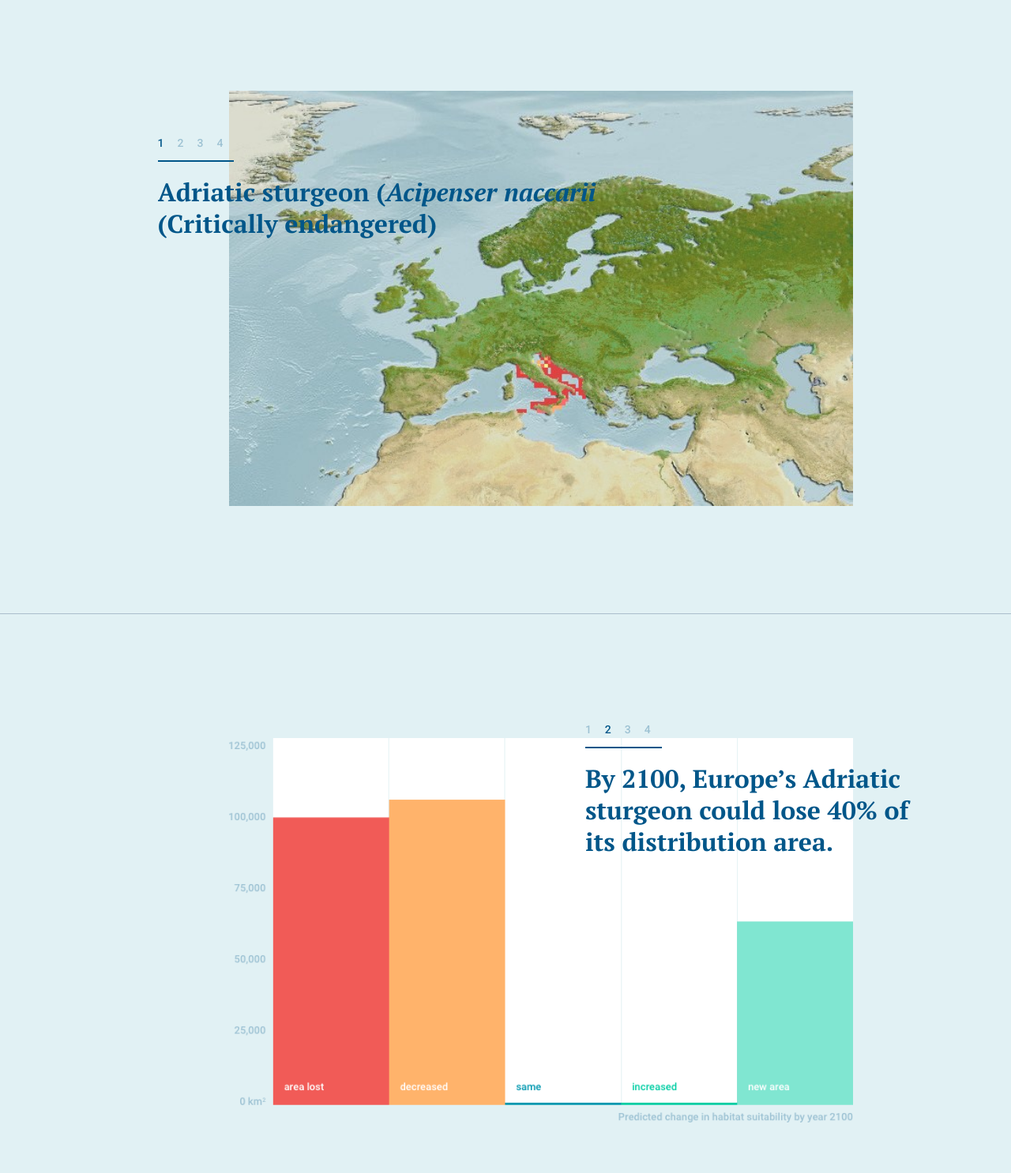
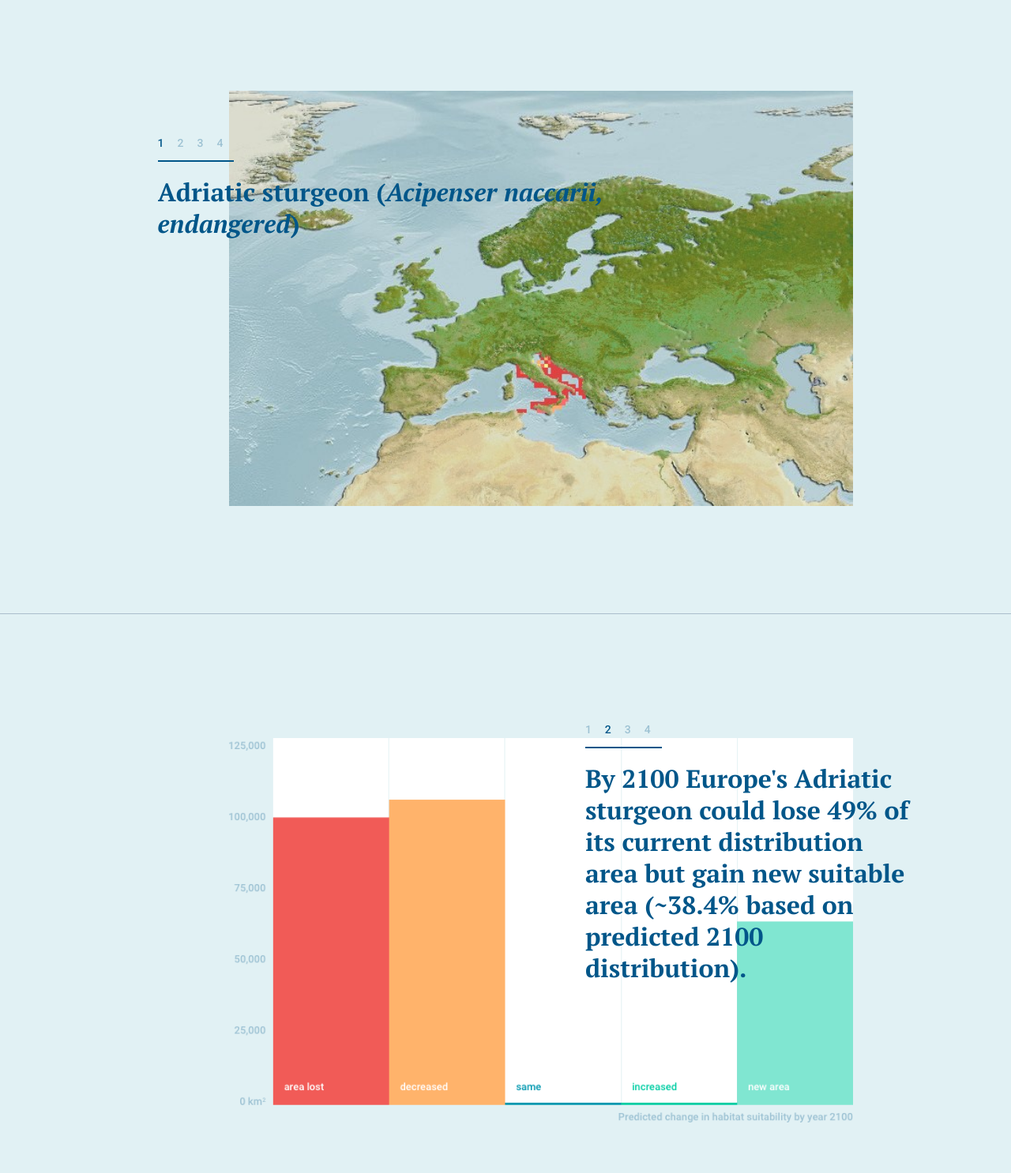
Before and after one commit to Vizzuality/aquamaps-viz, a PHP site: page / in a window 1280 px wide. Shown: the part 4059-5545 px from the top of the page at 79% size. Run offline with PHP 8.4, Linux system fonts and the light colour scheme; some libraries are stand-ins or nearby versions; some web fonts are replaced.

Commit message:
Typo fixes Improve legends

```diff
--- a/css/main.css
+++ b/css/main.css
@@ -538,11 +538,11 @@ p { margin: 0 0 12px; }
 
 @media (min-width: 768px) { .c-show-pic__name { width: 60%; } }
 
-.c-show-pic__legend { margin-top: 12px; }
+.c-show-pic__legend { margin-top: 12px; text-align: left; }
 
 .c-show-pic__legend .c-show-pic__legend-title { font-size: 14px; font-weight: 500; line-height: 1.43; color: #ffffff; }
 
-.c-show-pic__legend .c-show-pic__legend-img { position: relative; margin-top: 5px; left: -9px; }
+.c-show-pic__legend .c-show-pic__legend-values { display: flex; justify-content: space-between; width: 160px; padding: 0; font-size: 14px; font-weight: 500; line-height: 1.43; color: rgba(255, 255, 255, 0.5); list-style: none; }
 
 .c-select { position: relative; }
 
--- a/index.php
+++ b/index.php
@@ -147,7 +147,7 @@
 	                    <ul class="slides js_slides">
 												<?php foreach ($specie['pictures'] as $pictureId => $picture) :?>
 													<li class="js_slide slide">
-														<div class="c-pic-slide js_pic_slide" data-pic-url="<?= $picture['url'] ?>" data-pic-name="<?= $picture['name'] ?> of <a href='<?= $specie['url'] ?>' target='_blank'><?= $specie['name'] ?></a>"  data-id="procedure-1-<?= $specie['key'] ?>-<?= $pictureId ?>">
+														<div class="c-pic-slide js_pic_slide" data-pic-url="<?= $picture['url'] ?>" data-pic-name="<?= $picture['name'] ?> of <a href='<?= $specie['url'] ?>' target='_blank'><?= $specie['name'] ?></a>"  data-id="procedure-1-<?= $specie['key'] ?>-<?= $pictureId ?>" data-legend-title="Relative probabilities of occurrence" data-legend-values="&gt;0.2|0.3|0.5|0.7|&lt;0.8">
 															<div class="c-pic-slide__picture" style="background-image: url('<?= $picture['url'] ?>')"></div>
 															<div class="c-pic-slide__separator"></div>
 															<div class="c-pic-slide__name"><?= $picture['name'] ?></div>
@@ -211,7 +211,7 @@
 	                    <ul class="slides js_slides">
 												<?php foreach ($specie['pictures'] as $pictureId => $picture) :?>
 													<li class="js_slide slide">
-														<div class="c-pic-slide js_pic_slide" data-pic-url="<?= $picture['url'] ?>" data-pic-name="<?= $picture['name'] ?> of <a href='<?= $specie['url'] ?>' target='_blank'><?= $specie['name'] ?></a>" data-id="procedure-2-<?= $specie['key'] ?>-<?= $pictureId ?>">
+														<div class="c-pic-slide js_pic_slide" data-pic-url="<?= $picture['url'] ?>" data-pic-name="<?= $picture['name'] ?> of <a href='<?= $specie['url'] ?>' target='_blank'><?= $specie['name'] ?></a>" data-id="procedure-2-<?= $specie['key'] ?>-<?= $pictureId ?>" data-legend-title="Relative probabilities of occurrence" data-legend-values="&gt;0.2|0.3|0.5|0.7|&lt;0.8">
 															<div class="c-pic-slide__picture" style="background-image: url('<?= $picture['url'] ?>')"></div>
 															<div class="c-pic-slide__separator"></div>
 															<div class="c-pic-slide__name"><?= $picture['name'] ?></div>
@@ -287,7 +287,7 @@
 											?>
 											<?php foreach ($planningToolPictures as $pictureId => $url) :?>
 												<li class="js_slide slide">
-													<div class="c-pic-slide js_pic_slide" data-pic-url="<?= $url ?>" data-pic-name=""  data-id="procedure-3-<?= $pictureId ?>">
+													<div class="c-pic-slide js_pic_slide" data-pic-url="<?= $url ?>" data-pic-name=""  data-id="procedure-3-<?= $pictureId ?>" data-legend-title="" data-legend-values="0">
 														<div class="c-pic-slide__picture" style="background-image: url('<?= $url ?>')"></div>
 													</div>
 												</li>
@@ -375,7 +375,7 @@
 										<li onclick="goTo('inverse-graph2');">4</li>
 									</ul>
 									<div class="text-mask">
-                    <h2><a href="http://www.aquamaps.org/am_eubon/premap.php?map=cached&SpecID=Fis-29589&cache=1&type_of_map=regular" target="_blank">Adriatic sturgeon (<i>Acipenser naccarii</i></a> (Critically endangered)</h2>
+                    <h2><a href="http://www.aquamaps.org/am_eubon/premap.php?map=cached&SpecID=Fis-29589&cache=1&type_of_map=regular" target="_blank">Adriatic sturgeon (<i>Acipenser naccarii, endangered</i>)</a></h2>
 									</div>
 								</div>
 							</div>
@@ -405,7 +405,7 @@
                     <li onclick="goTo('inverse-graph2');">4</li>
 									</ul>
 									<div class="text-mask">
-										<h2>By 2100, Europe’s Adriatic sturgeon could lose 40% of its distribution area.</h2>
+										<h2>By 2100 Europe's Adriatic sturgeon could lose 49% of its current distribution area but gain new suitable area (~38.4% based on predicted 2100 distribution).</h2>
 									</div>
 								</div>
 							</div>
@@ -422,7 +422,7 @@
               <div class="col-xs-12 center-block graph text-right">
                 <div class="img-area">
                   <picture>
-                    <img src="images/species/callinectes_sapidus/exp_7_pic_W-Bch-107379_native.jpg" alt="map description" width="100%">
+                    <img src="images/species/carcharhinus_longimanus/exp_7_pic_Fis-23061_native.jpg" alt="map description" width="100%">
                   </picture>
                 </div>
                 <div class="text-block add" style="vertical-align: bottom;">
@@ -434,7 +434,7 @@
                     <li onclick="goTo('inverse-graph2');">4</li>
                   </ul>
                   <div class="text-mask">
-                    <h2><a href="http://www.aquamaps.org/am_eubon/premap.php?map=cached&SpecID=Fis-23061&expert_id=7&cache=1&type_of_map=regular" target="_blank">Carcharhinus longimanus</a> Oceanic whitetip shark (Vulnerable)</h2>
+                    <h2><a href="http://www.aquamaps.org/am_eubon/premap.php?map=cached&SpecID=Fis-23061&expert_id=7&cache=1&type_of_map=regular" target="_blank">Oceanic whitetip shark (<i>Carcharhinus longimanus, vulnerable</i>)</a></h2>
                   </div>
                 </div>
               </div>
@@ -464,7 +464,7 @@
 										<li class="active">4</li>
 									</ul>
 									<div class="text-mask">
-										<h2>By 2100, Oceanic whitetip shark could lose 21% of its distribution area.</h2>
+										<h2>By 2100 decreased habitat suitability of the oceanic whitetip shark could be as high as 67% of its current distribution area. It gains new suitable habitat in the northeast Atlantic (~21% based on predicted 2100 distribution).</h2>
 									</div>
 								</div>
 							</div>
@@ -519,52 +519,52 @@
                   <div class="frame js_frame">
                     <ul class="slides js_slides">
                       <li class="js_slide slide">
-                        <div class="c-pic-slide js_pic_slide" data-pic-url="images/changes_in_biodiversity_in_europes_seas/22.jpg" data-pic-name="Current species" data-id="procedure-4-1">
+                        <div class="c-pic-slide js_pic_slide" data-pic-url="images/changes_in_biodiversity_in_europes_seas/22.jpg" data-pic-name="Current species" data-id="procedure-4-1" data-legend-title="Species counts" data-legend-values="&gt;9|55|85|115|&lt;165">
                           <div class="c-pic-slide__picture" style="background-image: url('images/changes_in_biodiversity_in_europes_seas/22.jpg')"></div>
                           <div class="c-pic-slide__separator"></div>
-                          <div class="c-pic-slide__name">Current species</div>
+                          <div class="c-pic-slide__name">Current species richness</div>
                           <div class="c-pic-slide__legend">
                             <img src="images/legend-colours.svg">
                             <ul>
-                              <li>&gt;0.2</li>
-                              <li>0.3</li>
-                              <li>0.5</li>
-                              <li>0.7</li>
-                              <li>&lt;0.8</li>
+                              <li>&gt;9</li>
+                              <li>55</li>
+                              <li>85</li>
+                              <li>115</li>
+                              <li>&lt;165</li>
                             </ul>
                           </div>
                         </div>
                       </li>
                       <li class="js_slide slide">
-                        <div class="c-pic-slide js_pic_slide" data-pic-url="images/changes_in_biodiversity_in_europes_seas/22_2100.jpg" data-pic-name="Predicted species in 2100" data-id="procedure-4-2">
+                        <div class="c-pic-slide js_pic_slide" data-pic-url="images/changes_in_biodiversity_in_europes_seas/22_2100.jpg" data-pic-name="Predicted species in 2100" data-id="procedure-4-2" data-legend-title="Species counts" data-legend-values="&gt;9|55|85|115|&lt;165">
                           <div class="c-pic-slide__picture" style="background-image: url('images/changes_in_biodiversity_in_europes_seas/22_2100.jpg')"></div>
                           <div class="c-pic-slide__separator"></div>
                           <div class="c-pic-slide__name">Predicted species in 2100</div>
                           <div class="c-pic-slide__legend">
                             <img src="images/legend-colours.svg">
                             <ul>
-                              <li>&gt;0.2</li>
-                              <li>0.3</li>
-                              <li>0.5</li>
-                              <li>0.7</li>
-                              <li>&lt;0.8</li>
+                              <li>&gt;9</li>
+                              <li>55</li>
+                              <li>85</li>
+                              <li>115</li>
+                              <li>&lt;165</li>
                             </ul>
                           </div>
                         </div>
                       </li>
                       <li class="js_slide slide">
-                        <div class="c-pic-slide js_pic_slide" data-pic-url="images/changes_in_biodiversity_in_europes_seas/22_2100_percent.jpg" data-pic-name="% change in species composition" data-id="procedure-4-3">
+                        <div class="c-pic-slide js_pic_slide" data-pic-url="images/changes_in_biodiversity_in_europes_seas/22_2100_percent.jpg" data-pic-name="% change in species composition" data-id="procedure-4-3" data-legend-title="" data-legend-values="&gt;0|9|25|49|&lt;100">
                           <div class="c-pic-slide__picture" style="background-image: url('images/changes_in_biodiversity_in_europes_seas/22_2100_percent.jpg')"></div>
                           <div class="c-pic-slide__separator"></div>
                           <div class="c-pic-slide__name">% change in species composition</div>
                           <div class="c-pic-slide__legend">
                             <img src="images/legend-colours.svg">
                             <ul>
-                              <li>&gt;0.2</li>
-                              <li>0.3</li>
-                              <li>0.5</li>
-                              <li>0.7</li>
-                              <li>&lt;0.8</li>
+                              <li>&gt;0</li>
+                              <li>9</li>
+                              <li>25</li>
+                              <li>49</li>
+                              <li>&lt;100</li>
                             </ul>
                           </div>
                         </div>
@@ -597,8 +597,9 @@
 							</div>
 							<div class="col-xs-12">
 								<div class="c-show-pic__legend">
-									<div class="c-show-pic__legend-title">Relative probabilities of occurrence</div>
-									<img class="c-show-pic__legend-img" src="images/legend.svg" />
+									<div class="c-show-pic__legend-title js_legend_title"></div>
+                  <img src="images/legend-colours.svg">
+                  <ul class="c-show-pic__legend-values js_legend_values"></ul>
 								</div>
 							</div>
 						</div>
--- a/js/index.js
+++ b/js/index.js
@@ -14,7 +14,13 @@ $( window ).load(function() {
   });
 
   procedurePics.on('click', function () {
-    loadPicModal($(this).data('id'), $(this).data('pic-url'), $(this).data('pic-name'));
+    loadPicModal(
+      $(this).data('id'),
+      $(this).data('pic-url'),
+      $(this).data('pic-name'),
+      $(this).data('legend-title'),
+      $(this).data('legend-values')
+    );
     showModal();
   });
 
@@ -39,18 +45,26 @@ function changeProcedureSpecie (specieId) {
 function loadProcedureSlider (specieId) {
   var slider = $('.procedure .js_slider[data-specie-id="' + specieId + '"]');
   if (slider.find('.slide').length > 2) {
-      lory(slider, {});
+    lory(slider, {});
   }
 }
 
-function loadPicModal (picId, picUrl, picName) {
+function loadPicModal (picId, picUrl, picName, legendTitle, legendValues) {
   modal.find('.js_pic_id').val(picId);
   modal.find('.js_show_pic').css("background-image", "url('" + picUrl + "')");
   modal.find('.js_show_name').html(picName);
-  if (picName === "") {
-      modal.addClass("-no-legend");
+  if (legendValues === 0) {
+    modal.addClass("-no-legend");
   } else {
-      modal.removeClass("-no-legend");
+    modal.removeClass("-no-legend");
+    modal.find('.js_legend_title').html(legendTitle);
+
+    var values = legendValues.split('|');
+    var valuesHTML = [];
+    $.each(values, function(i) {
+        valuesHTML.push('<li>' + values[i] + '</li>');
+    });
+    modal.find('.js_legend_values').html(valuesHTML.join(''));
   }
 }
 
@@ -71,7 +85,13 @@ function nextModal () {
     next = pic.parent().parent().children().first().find('.js_pic_slide');
   }
 
-  loadPicModal(next.data('id'), next.data('pic-url'), next.data('pic-name'));
+  loadPicModal(
+    next.data('id'),
+    next.data('pic-url'),
+    next.data('pic-name'),
+    next.data('legend-title'),
+    next.data('legend-values')
+  );
 }
 
 function prevModal () {
@@ -83,7 +103,13 @@ function prevModal () {
     prev = pic.parent().parent().children().last().find('.js_pic_slide');
   }
 
-  loadPicModal(prev.data('id'), prev.data('pic-url'), prev.data('pic-name'));
+  loadPicModal(
+    prev.data('id'),
+    prev.data('pic-url'),
+    prev.data('pic-name'),
+    prev.data('legend-title'),
+    prev.data('legend-values')
+  );
 }
 
 function changeProcedurePage (page) {
@@ -98,6 +124,6 @@ function changeProcedurePage (page) {
 function goTo (sectionId) {
   var offsetTop = $('#' + sectionId).offset().top;
   $('html, body').animate({
-      scrollTop: offsetTop
+    scrollTop: offsetTop
   }, 500);
 }
--- a/scss/components/_c-show-pic.scss
+++ b/scss/components/_c-show-pic.scss
@@ -129,6 +129,7 @@
 
 .c-show-pic__legend {
   margin-top: 12px;
+  text-align: left;
 
   .c-show-pic__legend-title {
     font-size: 14px;
@@ -137,9 +138,15 @@
     color: #ffffff;
   }
 
-  .c-show-pic__legend-img {
-    position: relative;
-    margin-top: 5px;
-    left: -9px;
+  .c-show-pic__legend-values {
+    display: flex;
+    justify-content: space-between;
+    width: 160px;
+    padding: 0;
+    font-size: 14px;
+    font-weight: 500;
+    line-height: 1.43;
+    color: rgba(#fff, 0.5);
+    list-style: none;
   }
 }
```
